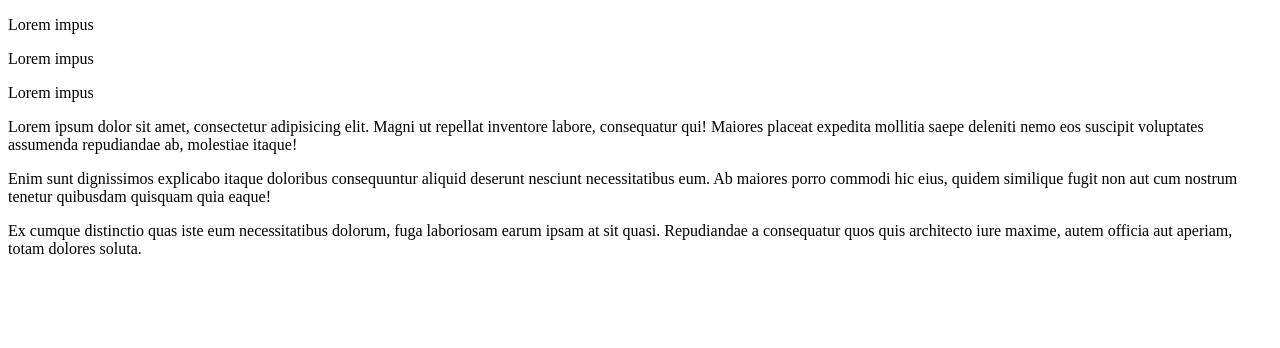
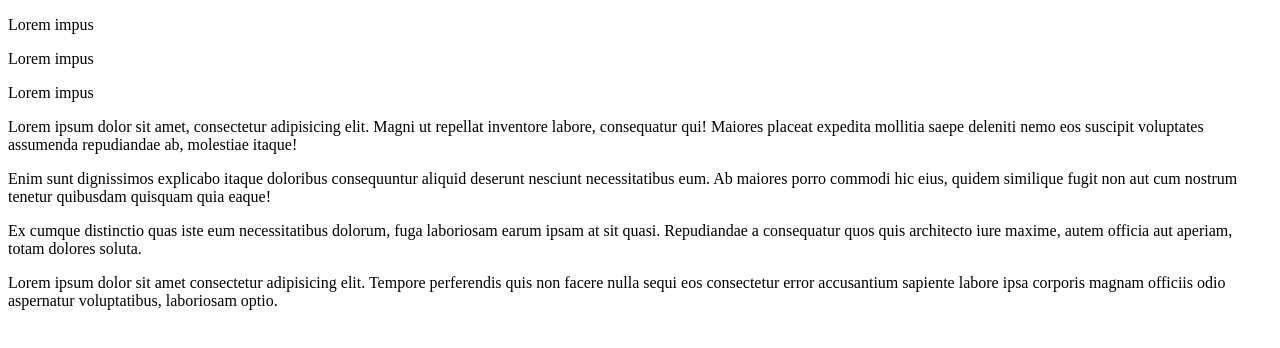
Before and after one commit to Kaizen-8683/RentACarApp53, a plain HTML site: page index.html in a window 1280 px wide. Drawn offline with Linux system fonts and the light colour scheme.

Commit message:
updated 1 index.html

```diff
--- a/index.html
+++ b/index.html
@@ -19,5 +19,8 @@
     <p>Enim sunt dignissimos explicabo itaque doloribus consequuntur aliquid deserunt nesciunt necessitatibus eum. Ab maiores porro commodi hic eius, quidem similique fugit non aut cum nostrum tenetur quibusdam quisquam quia eaque!</p>
     <p>Ex cumque distinctio quas iste eum necessitatibus dolorum, fuga laboriosam earum ipsam at sit quasi. Repudiandae a consequatur quos quis architecto iure maxime, autem officia aut aperiam, totam dolores soluta.</p>
     <title>Index 223 11</title>
+    <p>
+        Lorem ipsum dolor sit amet consectetur adipisicing elit. Tempore perferendis quis non facere nulla sequi eos consectetur error accusantium sapiente labore ipsa corporis magnam officiis odio aspernatur voluptatibus, laboriosam optio.
+    </p>
 </body>
 </html>
```
